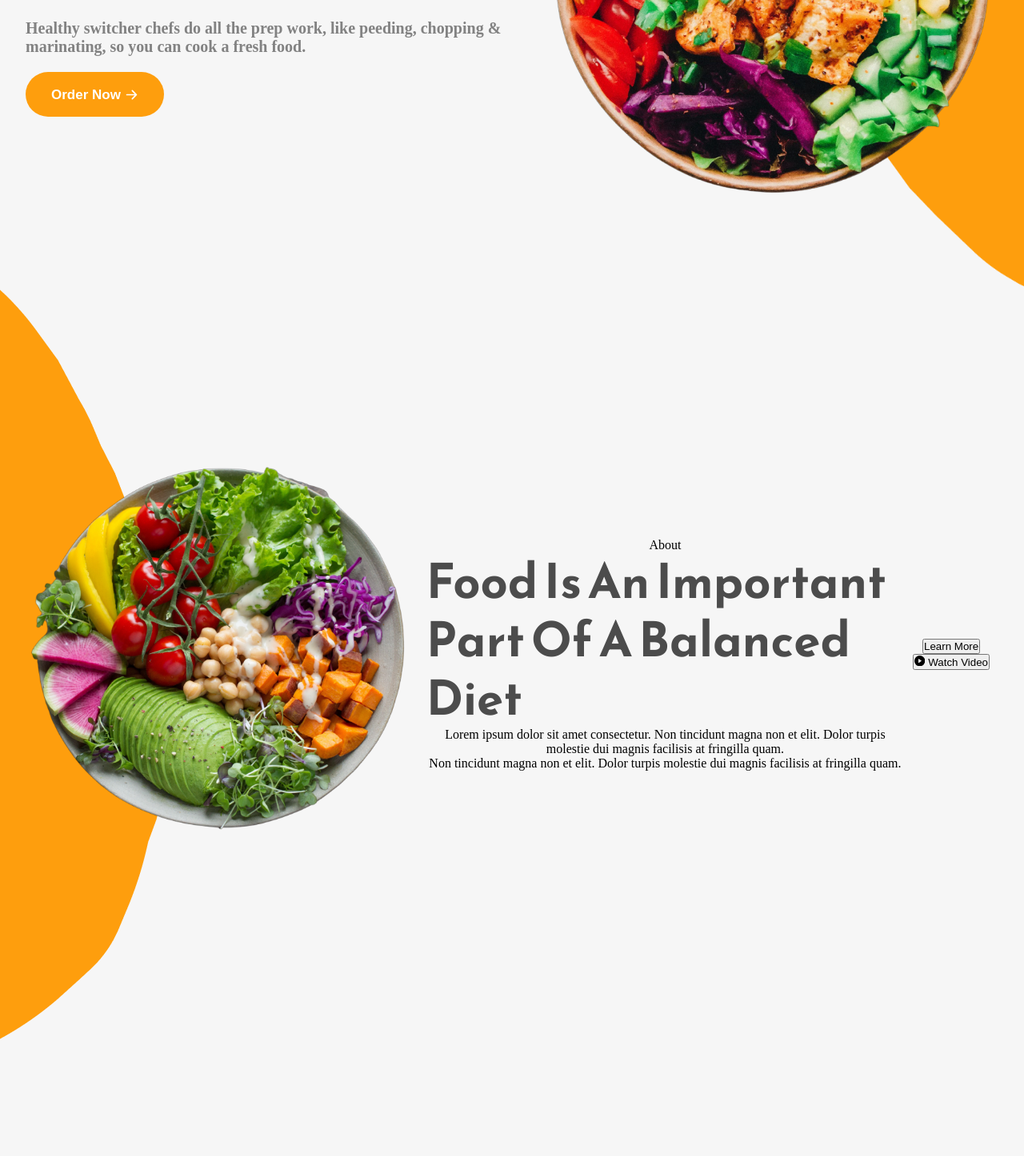
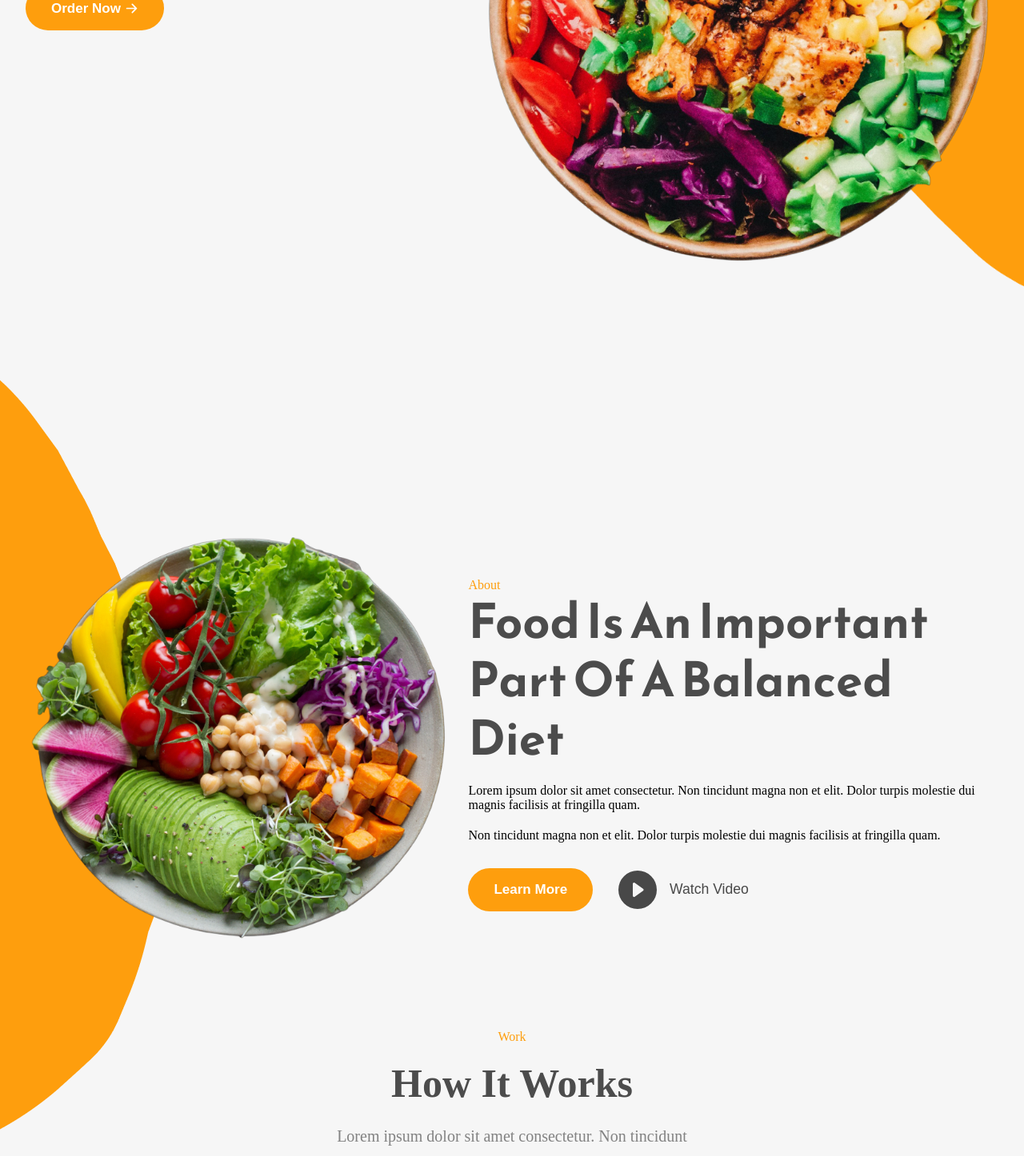
Before and after one commit to fawziaruma/resturant_page, a React (Vite) app: page / in a window 1280 px wide. Shown: the part 497-1943 px from the top of the page at 80% size. Before the commit the page ends 1845 px from the top, so only its background shows below. Built offline with nearby package versions, Linux system fonts and the light colour scheme.

Commit message:
six commit

```diff
--- a/src/App.css
+++ b/src/App.css
@@ -44,6 +44,12 @@ nav{
 .navabar-menu-container{
   display: none;
 }
+.primary-text{
+  margin-top: 20px;
+  width:80%;
+  text-align: start;
+  line-height: 25px;
+}
 .primary-button{
   background-color: white;
   outline: none;
@@ -55,6 +61,7 @@ nav{
   padding: 28px, 30px, 28px, 30px;
   transition: 0.2s;
   font-size: 1.1rem;
+
 }
 .primary-button:hover{
   background-color: rgb(234,234,234);
@@ -113,13 +120,9 @@ nav{
   max-width: 700px;
 
 }
-.home-text-section{
-  display: flex;
-  flex-direction: column;
-  justify-content: center;
-  align-items: flex-start;
-  line-height: 23px;
-}
+/* .home-text-section{
+
+} */
 .primary-heading{
   max-width: 693px;
   color: #4C4C4C;
@@ -128,13 +131,13 @@ nav{
   text-align: left;
   line-height: 73px;
 }
-.home-text-section{
+/* .home-text-section{
   font-size: 20px;
   font-weight: 600;
   color: #828282;
   text-align: left;
   margin: 20px 0px;
-}
+} */
 .secondery-button{
   background-color: #FE9E0D;
   padding: 17px 32px;
@@ -144,6 +147,9 @@ nav{
   color: white;
   font-size: 17px;
   font-weight: 600;
+  position: absolute;
+  margin-top: 20px;
+  left: 0;
 
 
 
@@ -152,28 +158,28 @@ nav{
  top: 3px;
  position: relative;
 }
+.another-button{
+  background-color: #FE9E0D;
+  padding: 17px 32px;
+  border-radius: 50px;
+  outline: none;
+  border: none;
+  color: white;
+  font-size: 17px;
+  font-weight: 600;
+}
+.about-text{
+  margin-top: 20px;
+  text-align: start;
+}
 
-@media(max-width:800px){
-  .home-bannerImage-container{
-    max-width: 310px;
 
-  }
-  .home-banner-container{
-    flex-direction: column-reverse;
-    align-items: center;
-    justify-content: center;
-  }
-  .primary-heading{
-    font-size: 40px;
-    line-height: 50px;
+/* .primary-text{
+  margin-top: 20px;
+  width:80%;
+} */
 
-  }
-  .home-text-section{
-    justify-content: center;
-    align-items: center;
-    margin-top: 15px;
-  }
-}
+
 
 .about-section-container{
 
@@ -202,6 +208,112 @@ nav{
    display: flex;
    flex-direction: column;
    justify-content: center;
+}
+.about-buttons-container{
+  display: flex;
+  margin-top: 2rem;
+}
+
+.watch-video-button{
+    margin-left: 2rem;
+    background-color: transparent;
+    outline:  none ;
+    border: none;
+    border-radius: 5rem;
+    font-size: 1.1rem;
+    cursor: pointer;
+    font-weight: 500;
+    color:#484848;
+    display: flex;
+    align-items: center;
+    justify-content: center;
+    transition: 0.2s;
+}
+.watch-video-button svg{
+  font-size: 3rem;
+  margin-right: 1rem;
+}
+.primary-subheading{
+  color: #FE9E0D;
+  text-align: start;
+}
+/* .........work...... */
+.work-section-top{
+  width: 717px;
+  position: absolute;
+  top: 50%;
+  left: 50%;
+  transform: translate(-50%, -50%);
+
+}
+.work-section-wraper{
+  margin-top: 200px;
+  position: relative;
+}
+.work-subhaeding{
+  color: #FE9E0D;
+
+}
+.work-heading {
+  margin-top: 20px;
+  font-family: Montserrat;
+  font-weight: 700;
+  color: #4C4C4C;
+  font-size: 50px;
+}
+.work-text{
+   align-items: center;
+   font-family: Montserrat;
+   font-size: 20px;
+   font-weight: 400;
+   line-height: 34px;
+   color: #828282;
+   margin-top: 20px;
+
+}
+
+@media(max-width:800px){
+  .about-background-image-container,
+  .home-bannerImage-container{
+    max-width: 310px;
+
+  }
+  .home-image-section{
+    width: 70%;
+  }
+  .home-banner-container{
+    flex-direction: column-reverse;
+    align-items: center;
+    justify-content: center;
+  }
+  .home-text-section{
+    width: 70%;
+    margin-top: 20px;
+  }
+  .secondery-button{
+   margin-left: 100px;
+  }
+
+  .primary-heading{
+    font-size: 40px;
+    line-height: 50px;
+
+  }
+
+
+  .about-section-container{
+    flex-direction: column;
+
+  }
+  .about-section-image-container{
+    width: 70%;
+  }
+  .about-section-text-container{
+    width: 70%;
+  }
+
+
+
 }
 
 
--- a/src/App.jsx
+++ b/src/App.jsx
@@ -1,4 +1,6 @@
 
+
+import Work from './Component/Work'
 import './App.css'
 import About from './Component/About'
 import Home from './Component/Home'
@@ -11,6 +13,7 @@ function App() {
     <>
         <Home></Home>
         <About></About>
+        <Work></Work>
 
     </>
   )
--- a/src/Component/About.jsx
+++ b/src/Component/About.jsx
@@ -21,31 +21,33 @@ const About = () => {
                 <p className="primary-subheading"> About </p>
 
                 <h1 className="primary-heading">
-                  Food Is An Important Part Of A Balanced Diet
+                  Food Is An Important <br /> Part Of A Balanced <br /> Diet
                 </h1>
 
-                <p className="priamry-text">
+                <p className="about-text">
                 Lorem ipsum dolor sit amet consectetur. Non tincidunt
                 magna non et elit. Dolor  turpis molestie dui
                 magnis facilisis at fringilla quam.
                 </p>
 
-                <p className="primary-text">
+                <p className="about-text">
                   Non tincidunt magna non et elit. Dolor turpis molestie
                   dui magnis facilisis at fringilla quam.
                 </p>
 
-             </div>
-
                 <div className="about-buttons-container">
 
-                <button className="secondary-button">Learn More</button>
+                    <button className="another-button">Learn More</button>
 
                     <button className="watch-video-button">
                         <BsFillPlayCircleFill/> Watch Video
                     </button>
 
                   </div>
+
+             </div>
+
+
 
 
 
--- a/src/Component/Home.jsx
+++ b/src/Component/Home.jsx
@@ -16,7 +16,7 @@ const Home = () => {
              <div className="home-text-section">
                  <h1 className="primary-heading" > Your Favourite Food <br /> Delivered Hot &  <br /> Fresh  </h1>
 
-                 <p className="home-text-section" >
+                 <p className="primary-text" >
                    Healthy switcher chefs do all the prep work, like
                    peeding, chopping & marinating, so you can cook
                    a fresh food.
--- /dev/null
+++ b/src/Component/Work.jsx
@@ -0,0 +1,24 @@
+import pickMeals from '../assets/pick-meals-image.png'
+import chooseMeals from '../assets/choose-image.png'
+import fastDeliveri from '../assets/delivery-image.png'
+
+const Work = () => {
+  return (
+    <div className='work-section-wraper'>
+        <div className="work-section-top">
+             <p className="work-subhaeding">Work</p>
+             <h1 className="work-heading"> How It Works </h1>
+             <p className="work-text">
+             Lorem ipsum dolor sit amet consectetur. Non tincidunt <br />
+             magna non et elit. Dolor  turpis molestie dui <br />
+             magnis facilisis at fringilla quam.
+             </p>
+        </div>
+        <div className="work-section-bottom">
+
+        </div>
+    </div>
+  )
+}
+
+export default Work
```
Lines whose indentation alone changed are shown as unchanged.
